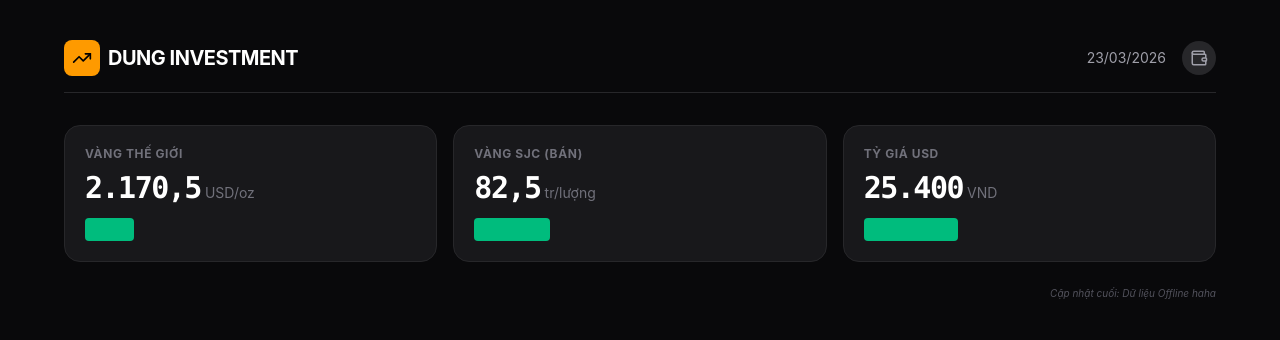
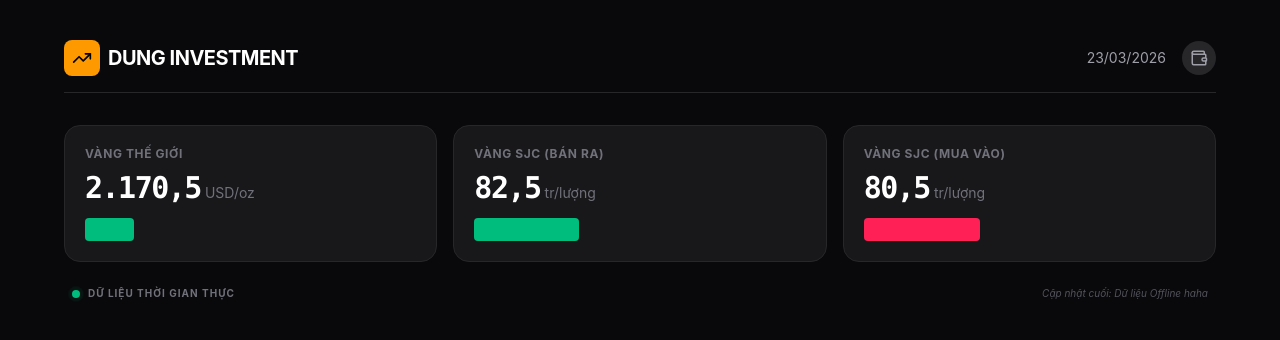
Before and after one commit to anhdung0208/my-investment-tracking-v1.0, a React (Vite) app: page / in a window 1280 px wide. Shown: the top 340 px of the page. Built offline with nearby package versions, Linux system fonts and the light colour scheme; no server answers.

Commit message:
Fix: Add missing axios and cheerio dependencies

```diff
--- a/src/pages/Dashboard.jsx
+++ b/src/pages/Dashboard.jsx
@@ -15,45 +15,57 @@ export default function Dashboard() {
     getData();
   }, []);
 
-  // 1. Kiểm tra trạng thái Loading
   if (loading) {
     return (
       <div className="flex justify-center items-center h-64">
         <div className="animate-spin rounded-full h-8 w-8 border-b-2 border-amber-500"></div>
-        <span className="ml-3 text-zinc-400">Đang tải dữ liệu thị trường...</span>
+        <span className="ml-3 text-zinc-400 font-medium">Đang kết nối dữ liệu thị trường...</span>
       </div>
     );
   }
 
-  // 2. Render khi đã có data
   return (
-    <div className="space-y-6">
+    <div className="space-y-6 animate-in fade-in duration-500">
       <div className="grid grid-cols-1 md:grid-cols-3 gap-4">
+        {/* Vàng Thế Giới - Lấy từ GoldAPI */}
         <PriceCard
           title="Vàng Thế Giới"
           price={data?.world?.price}
-          unit={data?.world?.unit}
+          unit="USD/oz"
           trend={data?.world?.trend}
           change={data?.world?.change}
         />
+
+        {/* Vàng SJC - Lấy từ dữ liệu cào 24h.com.vn */}
         <PriceCard
-          title="Vàng SJC (Bán)"
+          title="Vàng SJC (Bán ra)"
           price={data?.sjc?.sell}
           unit="tr/lượng"
           trend="up"
-          change="SJC HCM"
+          change="SJC HCM (24h)"
         />
+
+        {/* Tỷ giá hoặc Vàng SJC (Mua vào) */}
         <PriceCard
-          title="Tỷ giá USD"
-          price={data?.usd?.rate}
-          unit="VND"
-          trend="up"
-          change="Vietcombank"
+          title="Vàng SJC (Mua vào)"
+          price={data?.sjc?.buy}
+          unit="tr/lượng"
+          trend="down"
+          change="Cập nhật trực tiếp"
         />
       </div>
 
-      <div className="text-right text-[10px] text-zinc-600 italic">
-        Cập nhật cuối: {data?.updatedAt}
+      <div className="flex justify-between items-center px-2">
+        <div className="flex items-center gap-2">
+          <span className="relative flex h-2 w-2">
+            <span className="animate-ping absolute inline-flex h-full w-full rounded-full bg-emerald-400 opacity-75"></span>
+            <span className="relative inline-flex rounded-full h-2 w-2 bg-emerald-500"></span>
+          </span>
+          <span className="text-[10px] text-zinc-500 uppercase font-bold tracking-widest">Dữ liệu thời gian thực</span>
+        </div>
+        <div className="text-[10px] text-zinc-600 italic">
+          Cập nhật cuối: {data?.updatedAt}
+        </div>
       </div>
     </div>
   );
```
